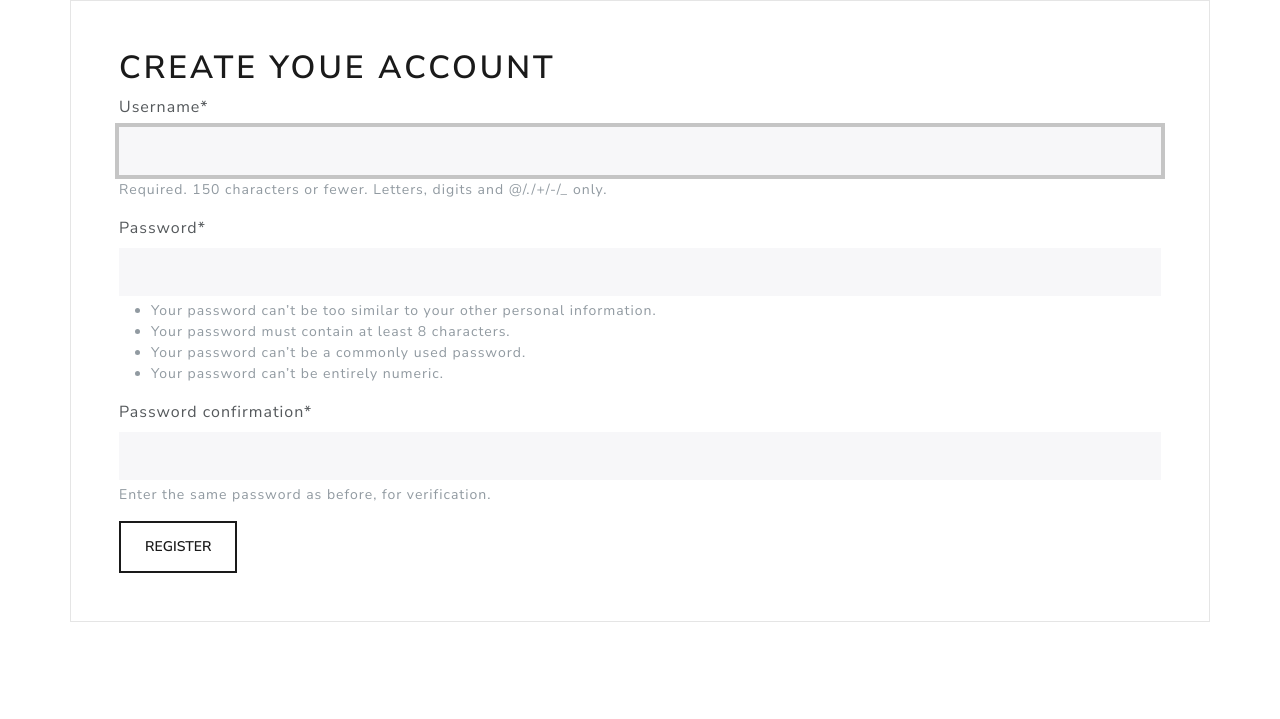
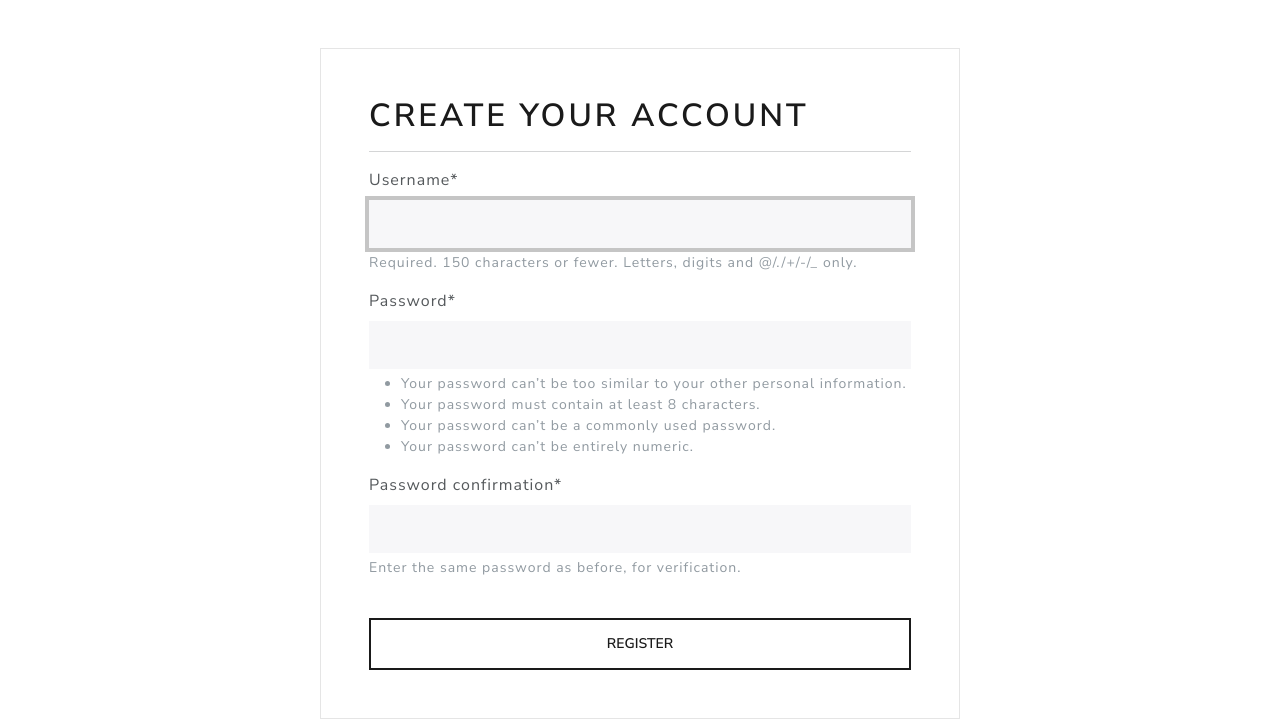
Before and after one commit to AhmedElmarghany/crm, a Django app: page /register/ in a window 1280 px wide. Shown: the part 98-817 px from the top of the page. Before the commit the page ends 720 px from the top, so only its background shows below. Run offline with Django 5.2, Linux system fonts and the light colour scheme; some libraries are stand-ins or nearby versions.

Commit message:
feat(UI): enhance UI

```diff
--- a/templates/web/create-record.html
+++ b/templates/web/create-record.html
@@ -3,14 +3,16 @@
 {% load crispy_forms_tags %}
 
 {% block content %}
-<div class="container bg-light shadow-md p-5 form-layout">
+<br>
+<div class="container bg-light shadow-md p-5 form-layout w-50">
     <h1>Create Record</h1>
     <hr>
 
     <form method="POST">
         {% csrf_token %}
         {{ form|crispy }}
-        <div class="text-center">
+        <br>
+        <div class="d-grid">
             <button type="submit" class="btn btn-outline-primary">Create Record</button>
         </div>
     </form>
--- a/templates/web/register.html
+++ b/templates/web/register.html
@@ -2,17 +2,22 @@
 {% load crispy_forms_tags %}
 
 {% block content %}
-
-<div class="container bg-light shadow-md p-5 form-layout">
-    <h1>Create youe account</h1>
+<br>
+<br>
+<div class="container bg-light shadow-md p-5 form-layout w-50">
+    <h1>Create your account</h1>
+    <hr>
 
     <form method="POST" autocomplete="off">
 
         {% csrf_token %}
 
         {{ form|crispy }}
+        <br>
+        <div class="d-grid">
+            <button type="submit" class="btn btn-outline-primary">Register</button>
+        </div>
 
-        <button type="submit" class="btn btn-outline-primary">Register</button>
     </form>
 </div>
 
--- a/templates/web/update-record.html
+++ b/templates/web/update-record.html
@@ -3,8 +3,10 @@
 {% load crispy_forms_tags %}
 
 {% block content %}
-<div class="container">
+<br>
+<div class="container w-50 bg-light shadow-md p-5 form-layout">
     <h1>Update Information</h1>
+    <hr>
     <form method="POST">
         {% csrf_token %}
         {{ form|crispy }}
```
Also changed, not shown: templates/web/login.html (+8 -3 lines), db.sqlite3.
